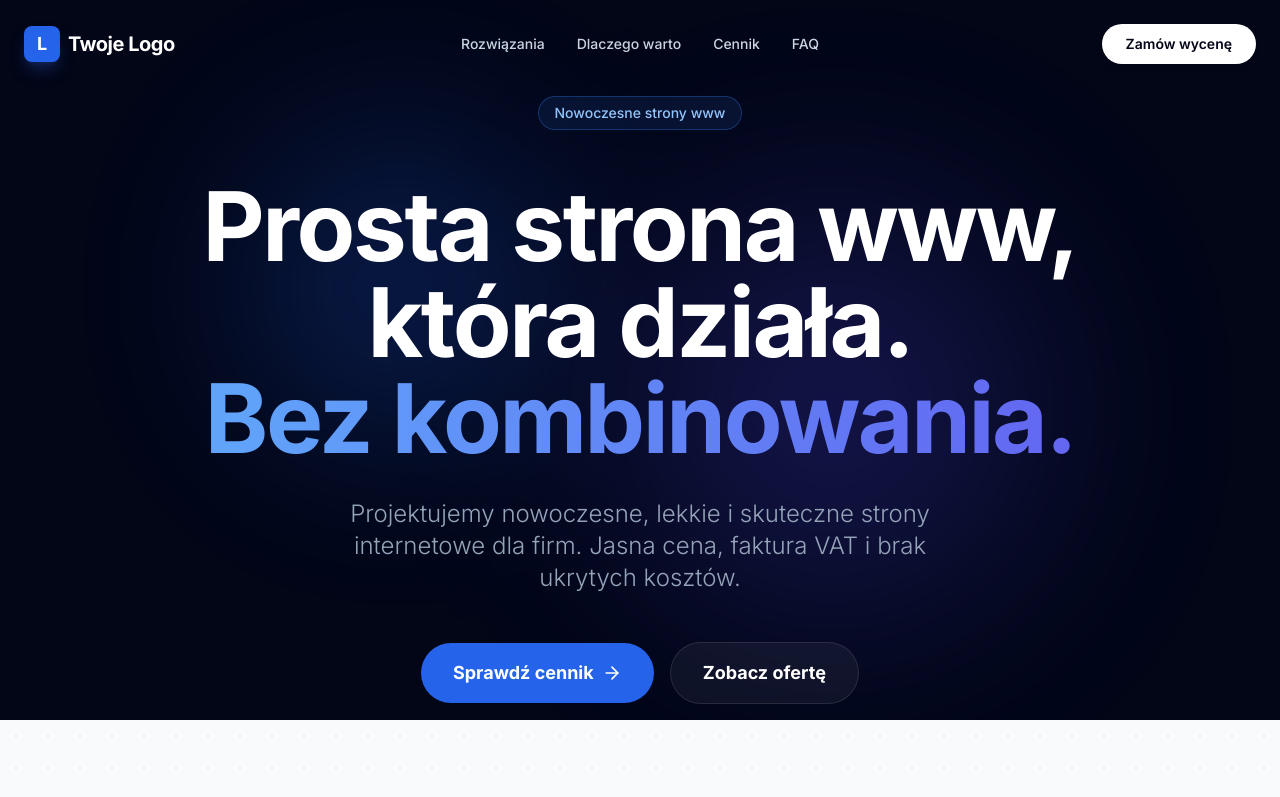
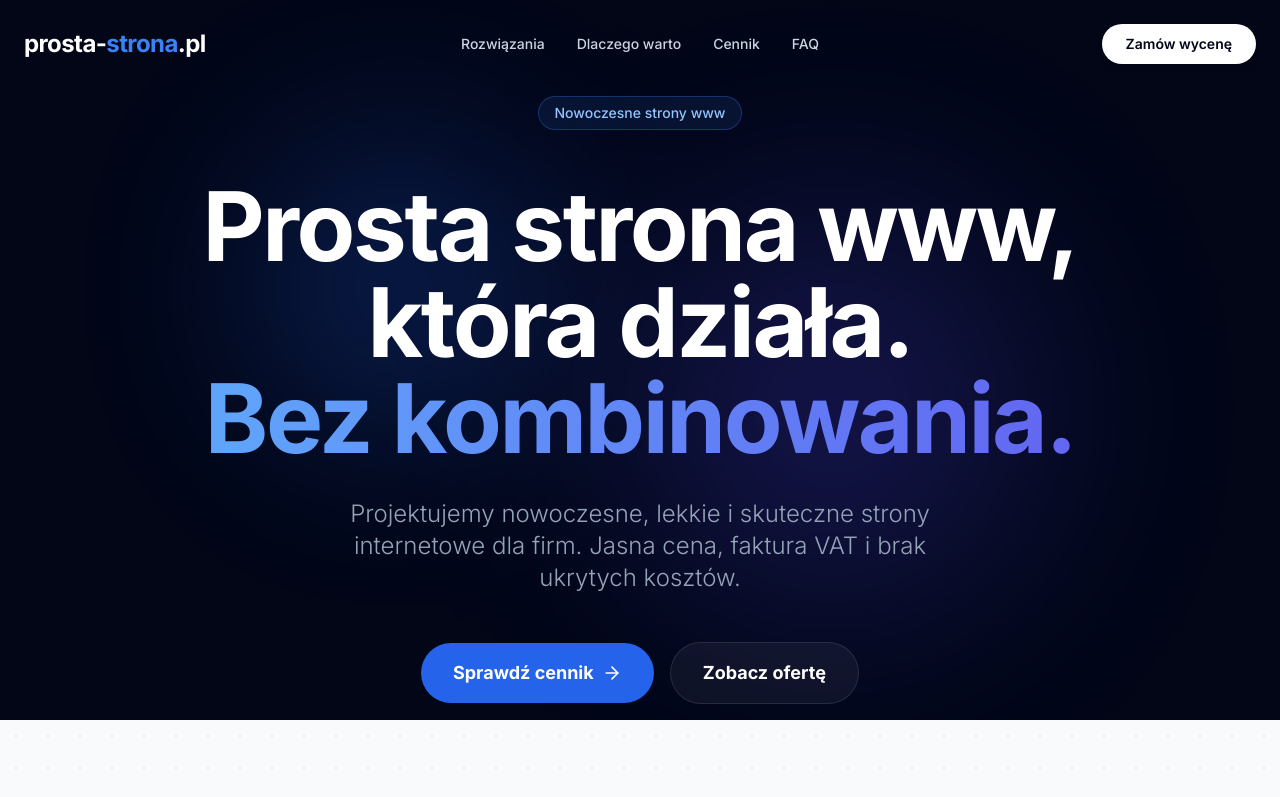
Before and after one commit to mypaaw-commits/prosta-strona, a React (Vite) app: page / in a window 1280 px wide. Shown: the top 797 px of the page. Built offline with nearby package versions, Linux system fonts and the light colour scheme.

Commit message:
feat: Update branding and logo assets
Replaces the placeholder "Twoje Logo" with the actual "prosta-strona.pl" branding in the header and footer. Updates the SVG logo files with the new design. Adjusts the import map to correctly reference React and Vite modules.

```diff
--- a/components/Footer.tsx
+++ b/components/Footer.tsx
@@ -2,8 +2,17 @@ import React from 'react';
 
 const Footer: React.FC = () => {
   return (
-    <footer className="bg-slate-950 py-8 border-t border-white/5">
+    <footer className="bg-slate-950 py-12 border-t border-white/5">
       <div className="container mx-auto px-4 text-center">
+        {/* Logo in Footer */}
+        <div className="mb-6">
+            <a href="#" className="inline-block group">
+                <span className="text-2xl font-bold text-white tracking-tight">
+                    prosta-<span className="text-blue-500">strona</span>.pl
+                </span>
+            </a>
+        </div>
+
         <p className="text-slate-500 text-sm mb-4">
           &copy; 2026 prosta-strona.pl. Wszelkie prawa zastrzeżone.
         </p>
--- a/components/Header.tsx
+++ b/components/Header.tsx
@@ -29,12 +29,11 @@ const Header: React.FC = () => {
       }`}
     >
       <div className="container mx-auto px-4 md:px-6 relative flex items-center justify-between">
-        {/* Logo */}
+        {/* Logo - Text Version with Hyphen lowercase */}
         <a href="#" className="flex items-center gap-2 group relative z-50 flex-shrink-0">
-          <div className="w-9 h-9 bg-blue-600 rounded-lg flex items-center justify-center shadow-lg shadow-blue-900/50 group-hover:scale-105 transition-transform duration-200">
-             <span className="text-white font-bold text-lg">L</span>
-          </div>
-          <span className="text-xl font-bold text-white tracking-tight">Twoje Logo</span>
+          <span className="text-xl md:text-2xl font-bold text-white tracking-tight">
+            prosta-<span className="text-blue-500">strona</span>.pl
+          </span>
         </a>
 
         {/* Desktop Nav - Centered */}
--- a/index.html
+++ b/index.html
@@ -60,11 +60,11 @@
   <script type="importmap">
 {
   "imports": {
-    "vite": "https://esm.sh/vite@^7.3.0",
-    "react/": "https://esm.sh/react@^19.2.3/",
     "react": "https://esm.sh/react@^19.2.3",
     "react-dom/": "https://esm.sh/react-dom@^19.2.3/",
+    "react/": "https://esm.sh/react@^19.2.3/",
     "lucide-react": "https://esm.sh/lucide-react@^0.562.0",
+    "vite": "https://esm.sh/vite@^7.3.0",
     "@vitejs/plugin-react": "https://esm.sh/@vitejs/plugin-react@^5.1.2"
   }
 }
```
Also changed, not shown: logo/logo.svg (added), logo/logo_prosta_strona_internetowa_strona_www_lokalny_biznes_tworzenie_stron_internetowych_strona_firmowa_landing_page_wizytowka_internetowa_projektowanie_stron_internetowych.svg (added).
